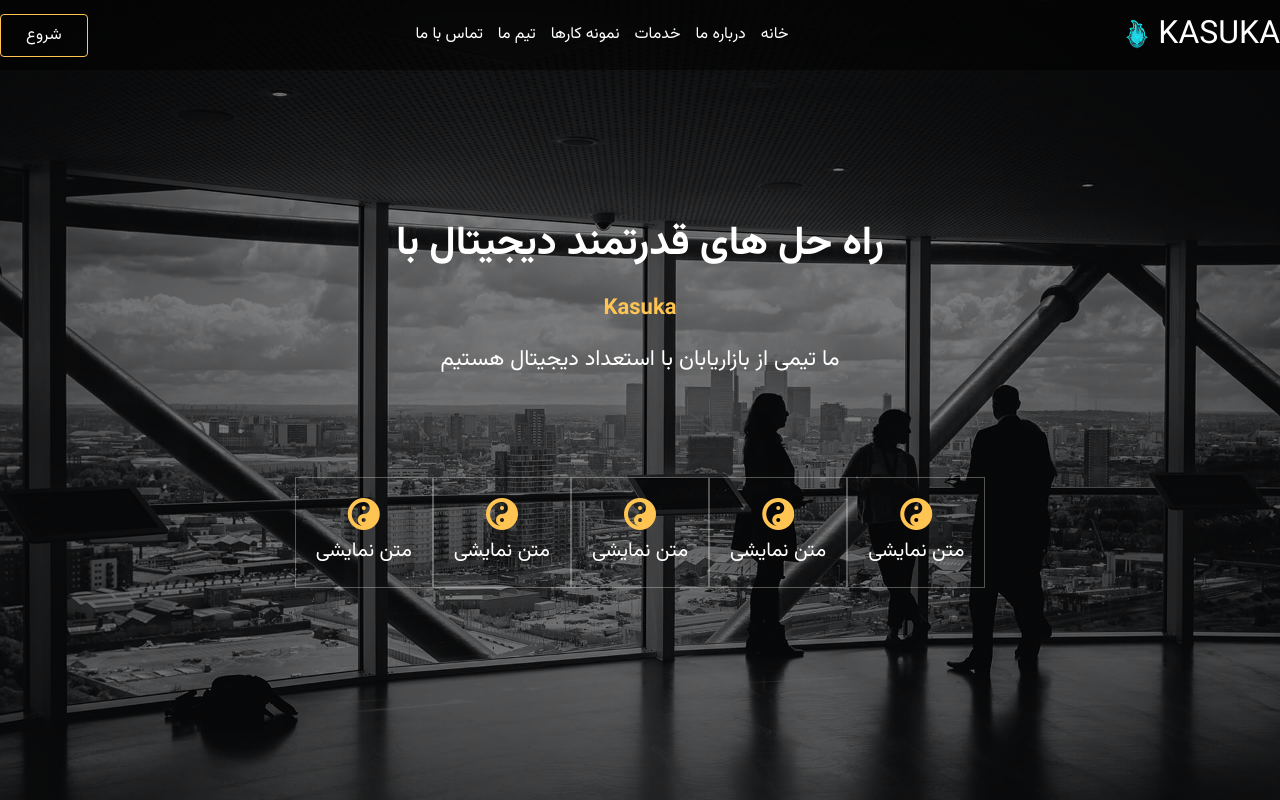
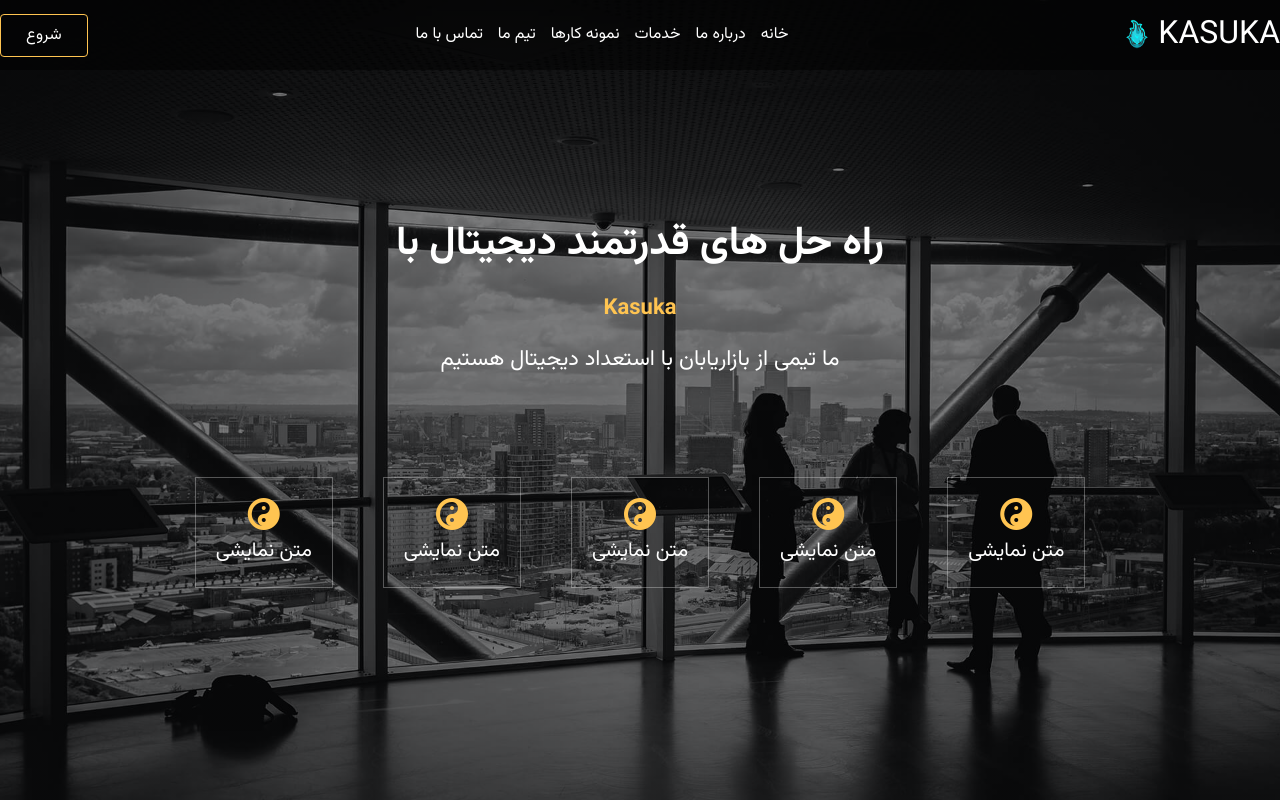
Before and after one commit to farjad12345/ProjectOne, a React (Create React App) app: page / in a window 1280 px wide. Shown: the top 800 px of the page. Built offline with nearby package versions, Linux system fonts and the light colour scheme.

Commit message:
Update HeroSection.css

```diff
--- a/src/component/HeroSection/HeroSection.css
+++ b/src/component/HeroSection/HeroSection.css
@@ -31,6 +31,8 @@
     margin-top: 100px;
 }
 .hero-bottom-box{
+     margin: 0 25px;
+
  padding: 20px;
     border: 1px solid rgba(255, 255, 255, 0.3);
     text-align: center;
```
